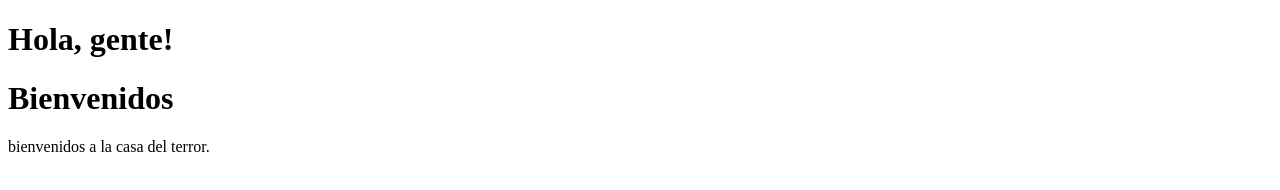
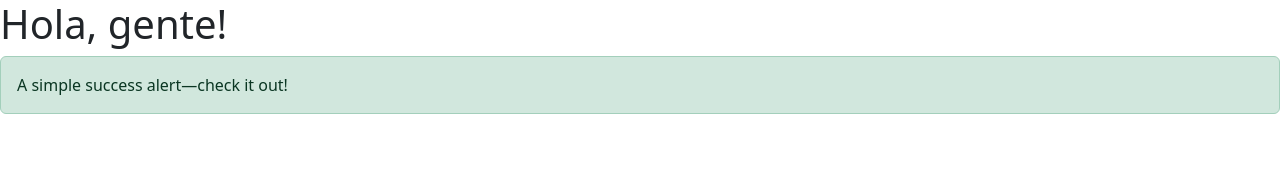
Before and after one commit to inakii22/mi-repositorio, a plain HTML site: page index.html in a window 1280 px wide. Drawn offline with nearby package versions, Linux system fonts and the light colour scheme.

Commit message:
Agregando Bootstrap

```diff
--- a/index.html
+++ b/index.html
@@ -8,9 +8,12 @@
 <body>
     <header>
         <h1> Hola, gente!</h1>
+        <link href="https://cdn.jsdelivr.net/npm/bootstrap@5.3.3/dist/css/bootstrap.min.css" rel="stylesheet" integrity="sha384-QWTKZyjpPEjISv5WaRU9OFeRpok6YctnYmDr5pNlyT2bRjXh0JMhjY6hW+ALEwIH" crossorigin="anonymous">
+        <script src="https://cdn.jsdelivr.net/npm/bootstrap@5.3.3/dist/js/bootstrap.bundle.min.js" integrity="sha384-YvpcrYf0tY3lHB60NNkmXc5s9fDVZLESaAA55NDzOxhy9GkcIdslK1eN7N6jIeHz" crossorigin="anonymous"></script>
+
     </header>
 
-    <h1>Bienvenidos</h1>
-    <p>bienvenidos a la casa del terror.</p>
+   <div class="alert alert-success" role="alert">
+  A simple success alert—check it out!
 </body>
 </html>
```
